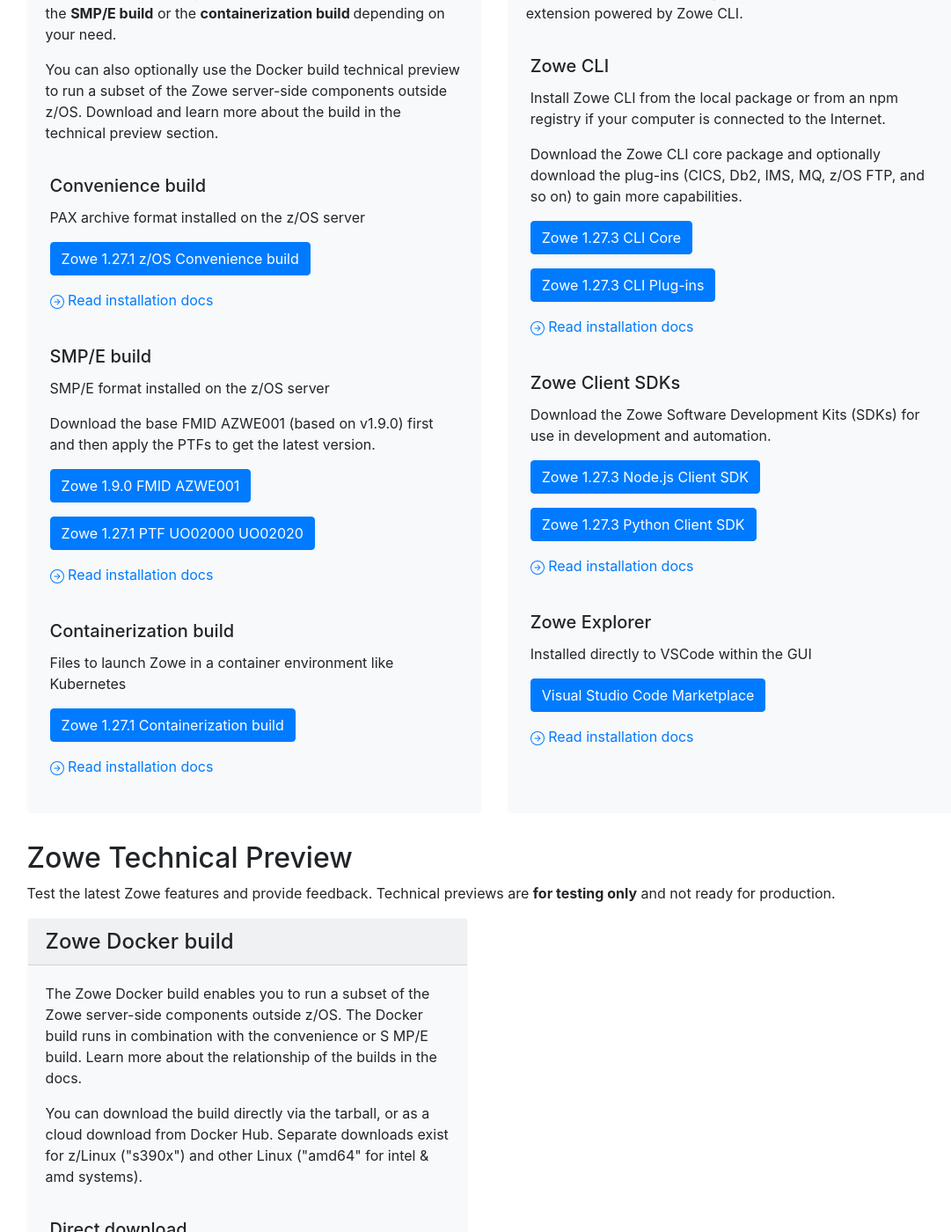
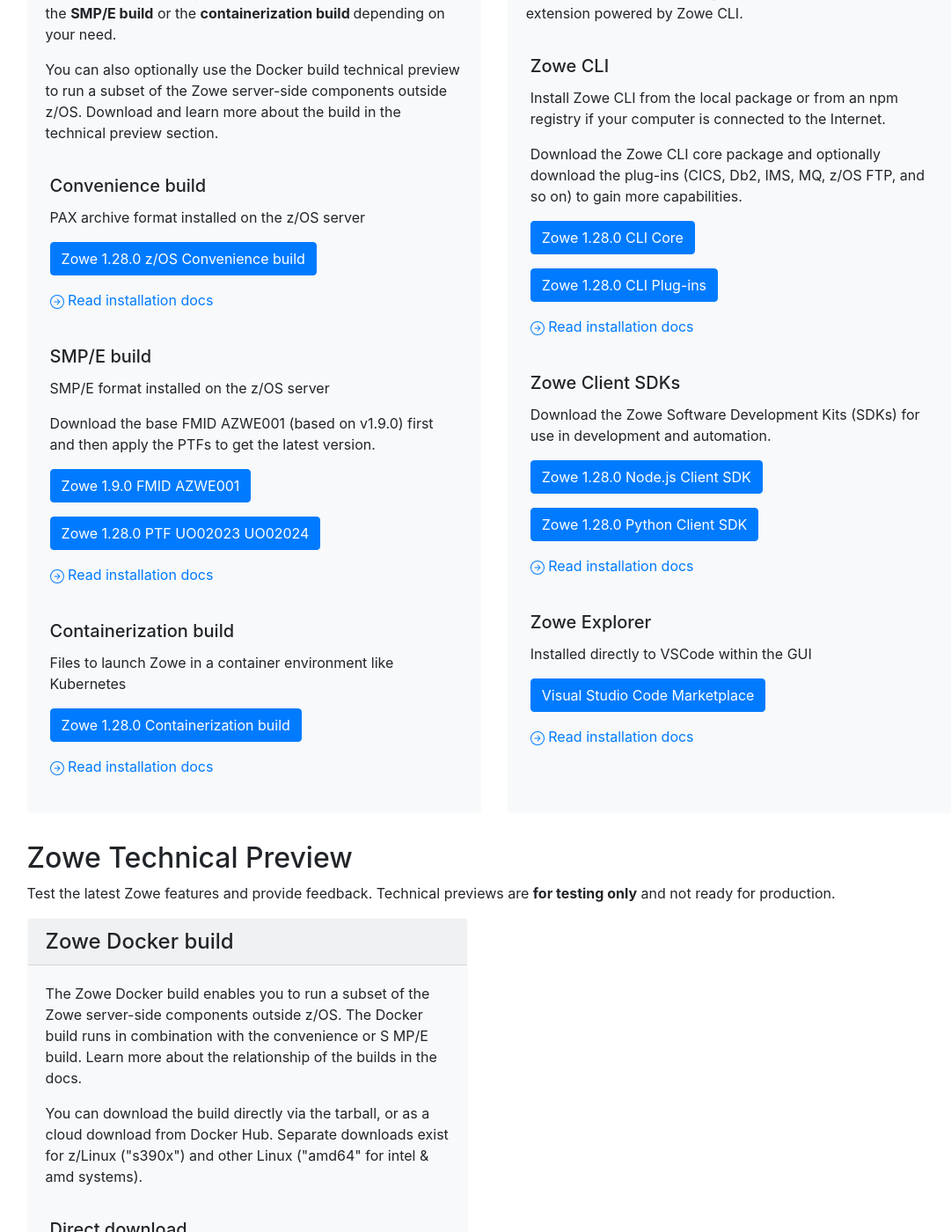
Before and after one commit to zowe/zowe.github.io, a Jekyll site: the page built from download.md, in a window 1280 px wide and 1400 px high, scrolled down 2062 px. Shown: the whole window at 88% size, without its empty margins (59-1140 px from the left). Built offline with Jekyll 4.4.1, drawn with Linux system fonts in a browser that asks for light colours; our own code applies the rules of GitHub Pages for plain Markdown files; some of the changed text lies outside the part shown.

Commit message:
1.28.0 release
Signed-off-by: MarkAckert <mark.ackert@broadcom.com>

```diff
--- a/_data/releases.yml
+++ b/_data/releases.yml
@@ -15,6 +15,19 @@
     documentation: stable
     release_notes: v2_0_0
 v1:
+  - version: 1.28.0
+    zos_version: 1.28.0
+    smpe_version: 1.28.0
+    smpe_sysmod: PTF
+    smpe_numbers: UO02023 UO02024
+    cli_version: 1.28.0
+    cli_plugins_version: 1.28.0
+    node_sdk_version: 1.28.0
+    python_sdk_version: 1.28.0
+    release_date: 2022-05-23
+    documentation: stable
+    release_notes: v1_28
+
   - version: 1.27.3
     zos_version: 1.27.1
     smpe_version: 1.27.1
```
